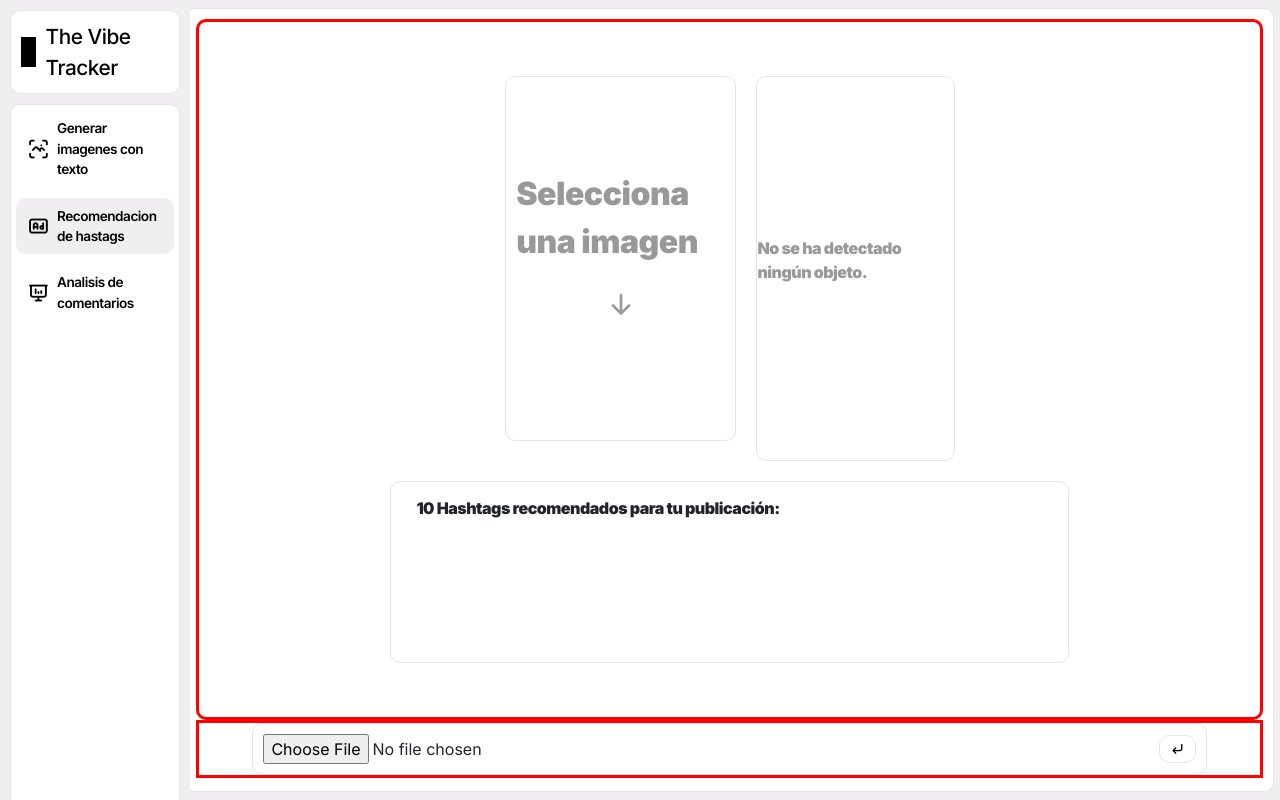
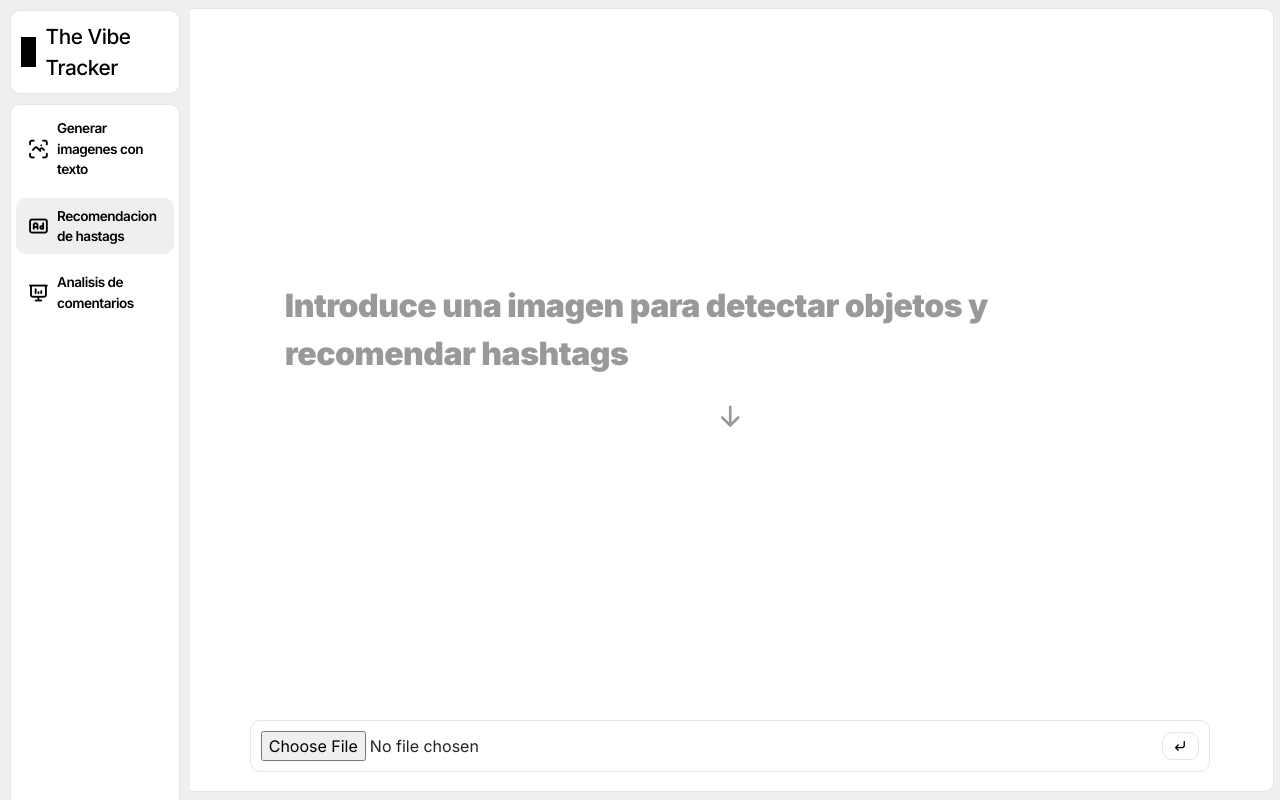
Before and after one commit to hugo-cordoba/Bootcamp-IA, a Flask app: page /generar-imagenes in a window 1280 px wide, after a click on "Recomendacion de hastags". Run offline with Flask 3, Linux system fonts and the light colour scheme; parts of the project's set-up code (start-up, migrations or seed data) failed here and were passed over.

Commit message:
[UPD] detectar objetos y recomendador de hashtags

```diff
--- a/Sprint Final/static/css/style.css
+++ b/Sprint Final/static/css/style.css
@@ -143,7 +143,6 @@ a.sidebar-link:hover {
     justify-content: center;
     align-items: center;
     padding: 10px;
-    border: solid red;
 }
 
 .chat-message{
@@ -172,7 +171,6 @@ a.sidebar-link:hover {
     justify-content: center;
     align-items: center;
     margin-bottom: 5px;
-    border: solid red !important;
 }
 
 .form_send_prompt {
@@ -352,6 +350,7 @@ a.sidebar-link:hover {
     align-items: center;
     justify-content: center;
     height: 60%;
+    width: 100%;
     padding: 10px;
 }
 
@@ -420,7 +419,7 @@ a.sidebar-link:hover {
 }
 
 .div-recomendacion-main{
-    height: 30%;
+    height: 35%;
     width: 100%;
     padding: 10px;
     display: flex;
@@ -502,7 +501,3 @@ a.sidebar-link:hover {
     border: 1px solid #E5E5E5;
     border-radius: 10px;
 }
-
-.image-form{
-    border: solid red !important;
-}
--- a/Sprint Final/templates/index.html
+++ b/Sprint Final/templates/index.html
@@ -79,15 +79,11 @@
 
                 <div id="recomendacion-hastags" class="main">
                     <div class="chat-display">
+                        {% if file_path %}
                             <div class="form-container-image">
                                 <div class='image-div'>
                                     <div class='image-show'>
-                                    {% if file_path %}
                                         <img src="{{ url_for('static', filename=file_path) }}" alt="Imagen subida">
-                                    {% else %}
-                                        <p>Selecciona una imagen</p>
-                                        <p><i class="ti ti-arrow-down"></i></p>
-                                    {% endif %}
                                     </div>
                                 </div>
                                 <div id="object-detection-results">
@@ -98,15 +94,13 @@
                                                 <li>{{ obj }}</li>
                                             {% endfor %}
                                         </ul>
-                                {% else %}
-                                    <p>No se ha detectado ningún objeto.</p>
                                     {% endif %}
                                 </div>
                             </div>
                             <div class="div-recomendacion-main">
                                 <div class="div-recomendacion">
                                     <div class="hashtag-title">
-                                    10 Hashtags recomendados para tu publicación:
+                                        10 Hashtags recomendados para tu publicación de Instagram
                                     </div>
                                     {% if hashtags %}
                                         <table class="hashtags-table">
@@ -135,6 +129,14 @@
                                     {% endif %}
                                 </div>
                             </div>
+                        {% else %}
+                            <div class="chat-message-instagram">
+                                <div class='mensaje-espera'>
+                                    <p>Introduce una imagen para detectar objetos y recomendar hashtags</p>
+                                    <p><i class="ti ti-arrow-down"></i></p>
+                                </div>
+                            </div>
+                        {% endif %}
                     </div>
                     <div>
                         <div class='image-form form-container'>
```
Also changed, not shown: Sprint Final/static/images/l_3686586120.png (added). Lines whose indentation alone changed are shown as unchanged.
